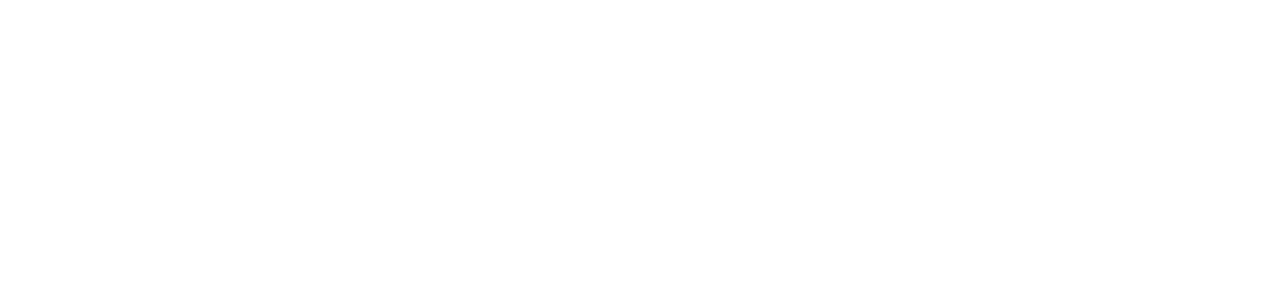
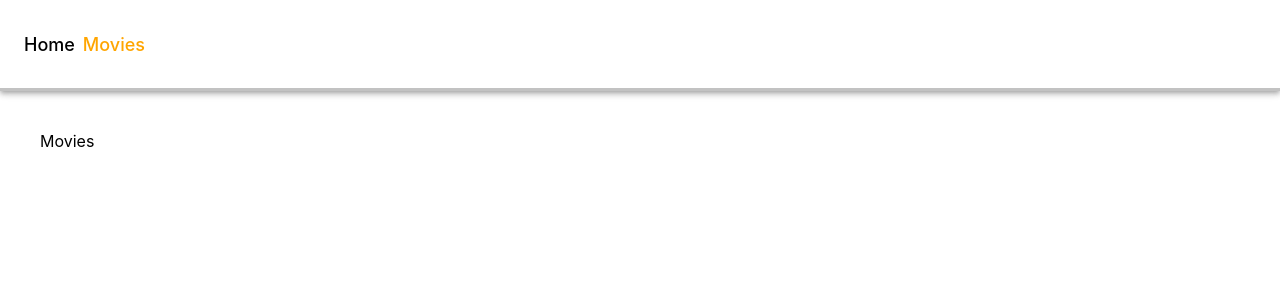
Before and after one commit to HronaOlha/goit-react-hw-05-movies, a React (Create React App) app: page /goit-react-hw-05-movies/movies in a window 1280 px wide. Before the commit this address had no page. Shown: the top 300 px of the page. Built offline with nearby package versions, Linux system fonts and the light colour scheme.

Commit message:
adding popular movie list

```diff
--- a/src/components/App.jsx
+++ b/src/components/App.jsx
@@ -3,14 +3,17 @@
 import { Route, Routes } from 'react-router-dom';
 
 import SharedLayout from './Layout/Layout';
+import Home from '../pages/Home';
+import Movies from '../pages/Movies';
 
 const App = () => {
   return (
     <>
-      <Routes basename="/goit-react-hw-05-movies">
-        <Route path="/" element={<SharedLayout />} />
-        {/* <Route path="/about" element={<About />} />
-        <Route path="/products" element={<Products />} /> */}
+      <Routes>
+        <Route path="/" element={<SharedLayout />}>
+          <Route index element={<Home />} />
+          <Route path="/movies" element={<Movies />} />
+        </Route>
       </Routes>
     </>
   );
--- a/src/components/Layout/Layout.jsx
+++ b/src/components/Layout/Layout.jsx
@@ -1,17 +1,18 @@
-import { Link, Outlet } from 'react-router-dom';
-import { Header } from './Layout.styled';
+import { Outlet } from 'react-router-dom';
+import { Container, Header, StyledLink, Nav } from './Layout.styled';
 
 const SharedLayout = () => {
   return (
     <>
       <Header>
-        <nav>
-          <Link to="/">Home</Link>
-          <Link to="/about">About</Link>
-          <Link to="/products">Products</Link>
-        </nav>
+        <Nav>
+          <StyledLink to="/">Home</StyledLink>
+          <StyledLink to="/movies">Movies</StyledLink>
+        </Nav>
       </Header>
-      <Outlet />
+      <Container>
+        <Outlet />
+      </Container>
     </>
   );
 };
--- a/src/components/Layout/Layout.styled.js
+++ b/src/components/Layout/Layout.styled.js
@@ -1,4 +1,11 @@
 import styled from '@emotion/styled';
+import { NavLink } from 'react-router-dom';
+
+export const Container = styled.div`
+  max-width: 1280px;
+  padding: 40px;
+  margin: 0 auto;
+`;
 
 export const Header = styled.header`
   top: 0;
@@ -6,15 +13,32 @@
   position: sticky;
   z-index: 1100;
   display: flex;
-  justify-content: center;
+  /* justify-content: center; */
   align-items: center;
+
   min-height: 64px;
   padding-right: 24px;
   padding-left: 24px;
   padding-top: 12px;
   padding-bottom: 12px;
   color: #fff;
-  background-color: #3f51b5;
+  background-color: white;
+  border-bottom: 3px solid #c2c2c2;
   box-shadow: 0px 2px 4px -1px rgba(0, 0, 0, 0.2),
     0px 4px 5px 0px rgba(0, 0, 0, 0.14), 0px 1px 10px 0px rgba(0, 0, 0, 0.12);
 `;
+
+export const Nav = styled.nav`
+  display: flex;
+  gap: 8px;
+`;
+
+export const StyledLink = styled(NavLink)`
+  color: black;
+  text-decoration: none;
+  font-size: 18px;
+  font-weight: 500;
+  &.active {
+    color: orange;
+  }
+`;
--- /dev/null
+++ b/src/pages/Home.jsx
@@ -0,0 +1,30 @@
+import { useEffect, useState } from 'react';
+
+const Home = () => {
+  const [titles, setTitles] = useState([]);
+
+  useEffect(() => {
+    fetch(
+      `https://api.themoviedb.org/3/trending/movie/week?api_key=2ead4d55a2c7da4f5313610b563685be`
+    )
+      .then(res => {
+        return res.json();
+      })
+      .then(({ results }) => {
+        // const rrr = results.map(result => setTitles(result.original_title));
+        setTitles(results);
+      });
+  }, []);
+
+  console.log(titles);
+
+  return (
+    <>
+      <h1>Home</h1>
+      {titles.length > 0 &&
+        titles.map(title => <p key={title.id}>{title.original_title}</p>)}
+    </>
+  );
+};
+
+export default Home;
--- /dev/null
+++ b/src/pages/Movies.jsx
@@ -0,0 +1,7 @@
+import React from 'react';
+
+const Movies = () => {
+  return <div>Movies</div>;
+};
+
+export default Movies;
```
